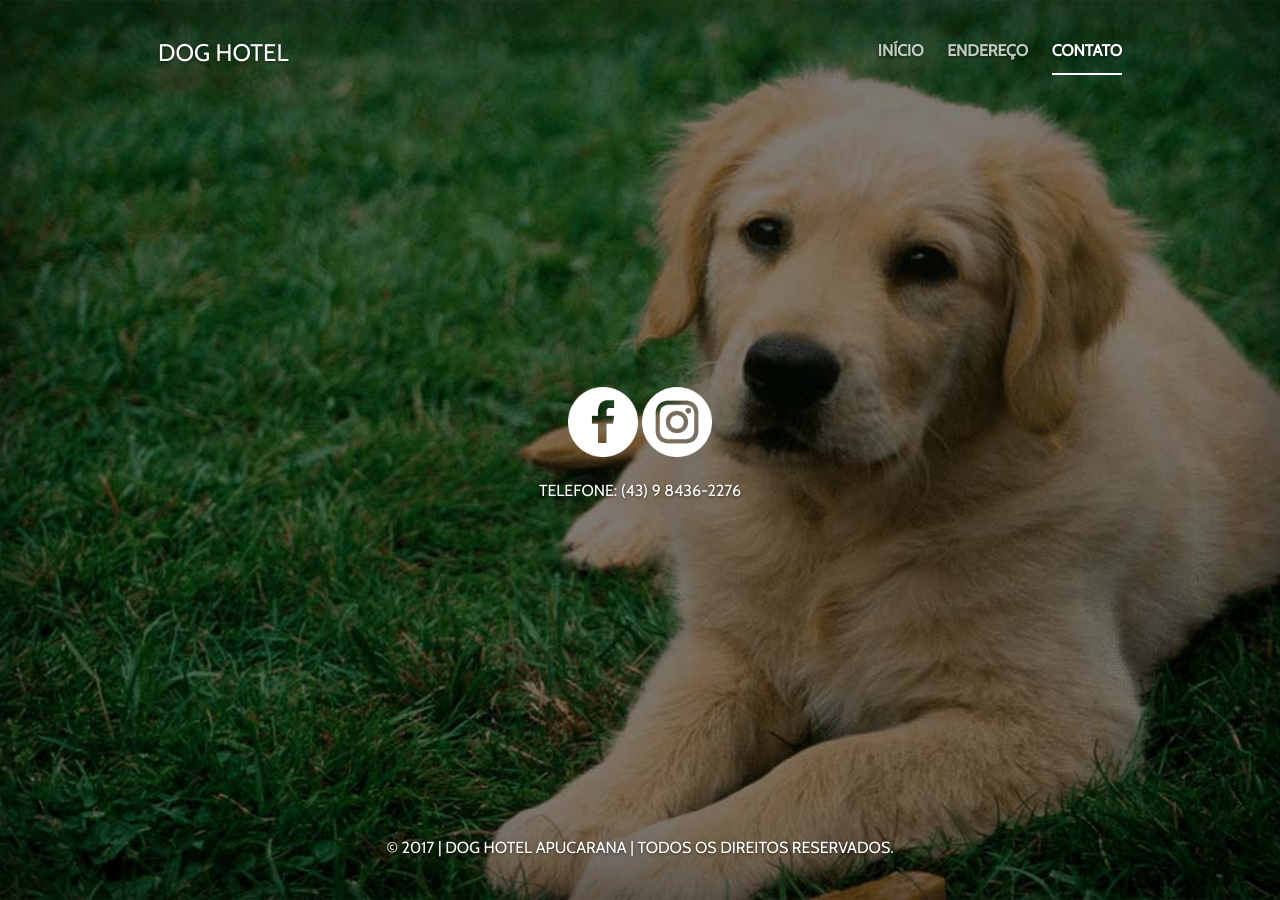
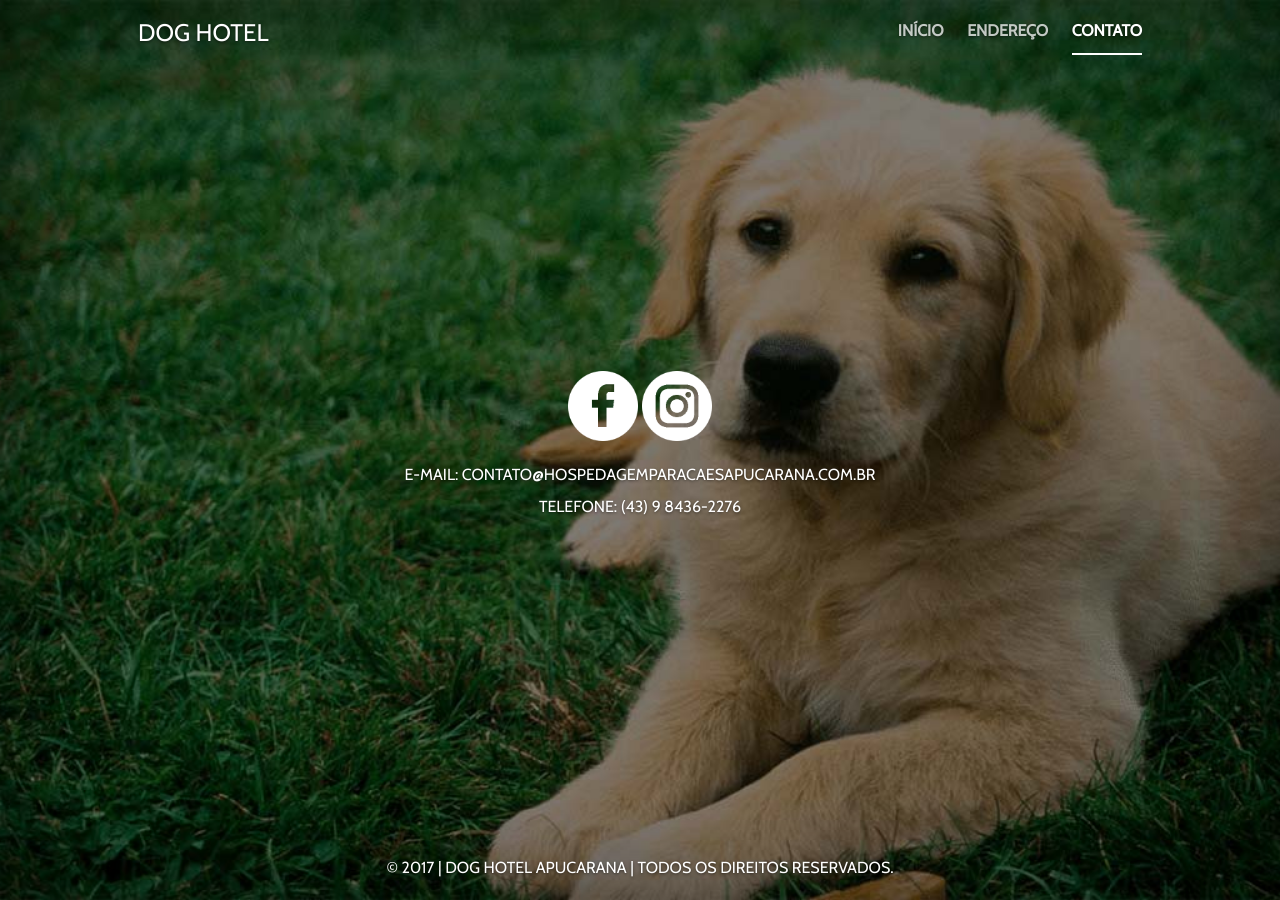
Before and after one commit to ConTTudOweb/hospedagemparacaesapucarana, a Jekyll site: the page built from contato.html, in a window 1280 px wide. Built offline with Jekyll 4.4.1, drawn with Linux system fonts in a browser that asks for light colours.

Commit message:
edit inner by style.css

```diff
--- a/assets/css/style.css
+++ b/assets/css/style.css
@@ -69,7 +69,7 @@ body {
 
 /* Padding for spacing */
 .inner {
-  padding: 30px;
+  padding: 10px;
 }
 
 
--- a/contato.html
+++ b/contato.html
@@ -10,5 +10,5 @@ permalink: /contato/
     <a href="https://www.facebook.com/hospedagemparacaesapucarana/" target="_blank"><img src="{{ '/assets/img/facebook.png' | prepend: site.baseurl }}"></a>
     <a href="https://www.instagram.com/hospedagemparacaesapucarana/" target="_blank"><img src="{{ '/assets/img/instagram.png' | prepend: site.baseurl }}"></a>
 </div><br>
-<!--<p>E-MAIL: CONTATO@CONTATO.COM.BR</p>-->
+<p>E-MAIL: CONTATO@HOSPEDAGEMPARACAESAPUCARANA.COM.BR</p>
 <p>TELEFONE: (43) 9 8436-2276</p>
```
